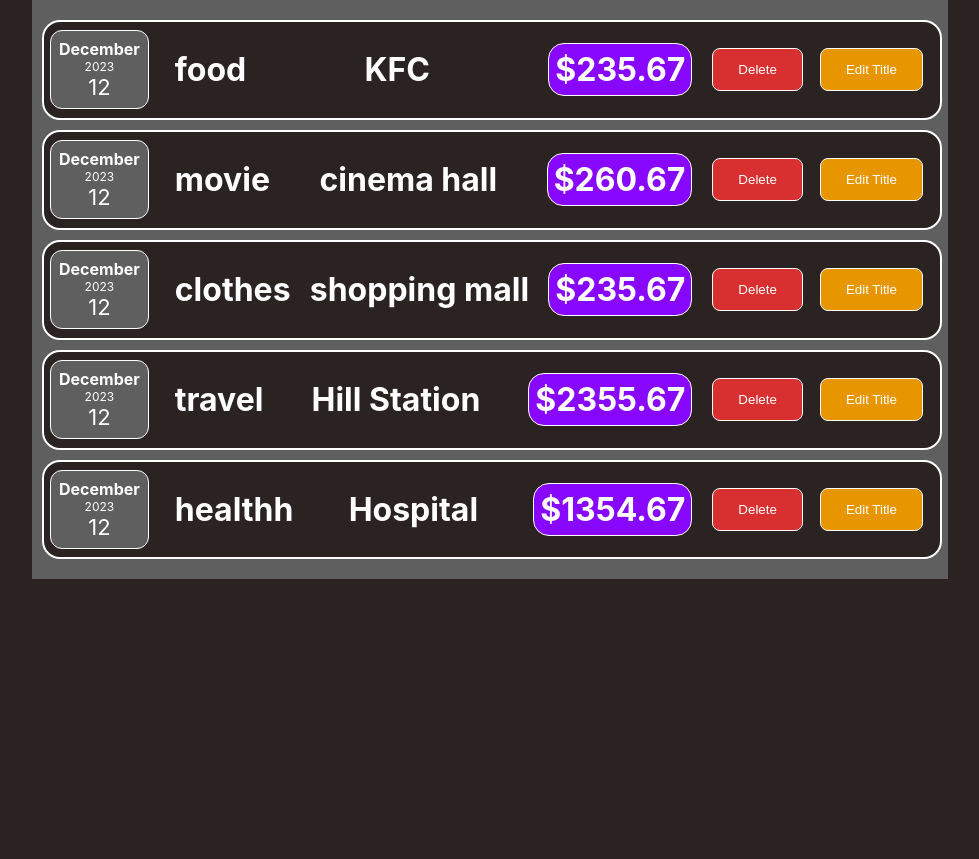
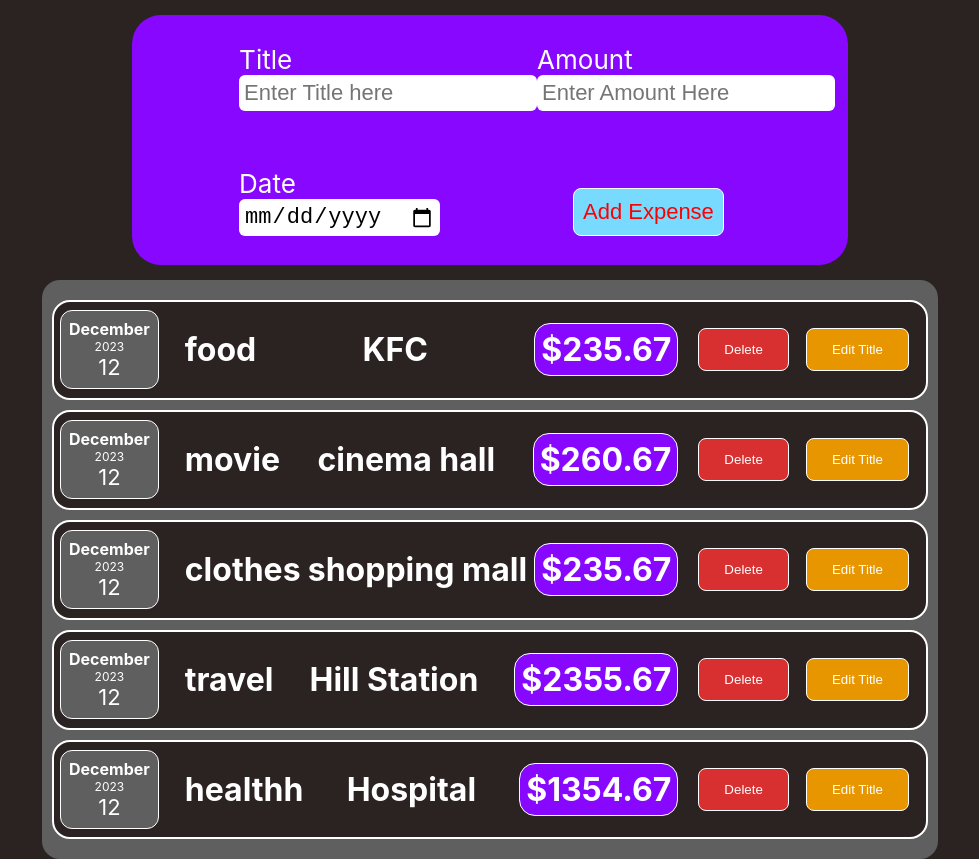
Before and after one commit to amant2904/React-Expense-tracker, a React (Create React App) app: page / in a window 1280 px wide. Shown: the whole page, without its empty margins (150-1129 px from the left). Before the commit the page ends 800 px from the top, so only its background shows below. Built offline with nearby package versions, Linux system fonts and the light colour scheme.

Commit message:
expense details form added

```diff
--- a/src/App.css
+++ b/src/App.css
@@ -1,15 +1,15 @@
+.all_code{
+  width: 70vw;
+  margin: auto;
+}
 .expense_items{
   background: rgb(95, 95, 95);
   padding: 10px;
-  width: 70vw;
+  width: 100%;
+  border-radius: 18px;
   /* position: absolute; */
   /* position: relative; */
   /* top: 50%;
   left: 50%; */
   /* transform: translate(-50%, -50%); */
-  margin: auto;
 }
-.header{
-  height: 100vh;
-  width: 100vw;
-}
--- a/src/App.js
+++ b/src/App.js
@@ -1,6 +1,7 @@
 import './App.css';
 import ExpenseItem from './components/Expenses/ExpenseItem.js';
 import Card from './components/UI/Card.js';
+import ExpenseForm from './components/Expenses/ExpenseForm';
 
 const App = () => {
   const expenses = [{
@@ -39,10 +40,13 @@ const App = () => {
     locationOfExpenditure: "Hospital"
   }]
   return (
-    <Card className="expense_items">
-      {expenses.map((expenses) => {
-        return <ExpenseItem date={expenses.date} item={expenses.item} amount={expenses.cost} locationOfExpenditure={expenses.locationOfExpenditure}></ExpenseItem>
-      })}
+    <Card className="all_code">
+      <ExpenseForm></ExpenseForm>
+      <Card className="expense_items">
+        {expenses.map((expenses) => {
+          return <ExpenseItem date={expenses.date} item={expenses.item} amount={expenses.cost} locationOfExpenditure={expenses.locationOfExpenditure}></ExpenseItem>
+        })}
+      </Card>
     </Card>
   );
 }
--- /dev/null
+++ b/src/components/Expenses/ExpenseForm.css
@@ -0,0 +1,53 @@
+.expense-form{
+    height: 250px;
+    width: 80%;
+    background-color: rgb(136, 8, 255);
+    margin: 15px auto;
+    border-radius: 29px;
+    display: flex;
+    flex-direction: column;
+    /* justify-content: center; */
+}
+.expense-form form{
+    height: 100%;
+    display: flex;
+    flex-direction: column;
+    justify-content: space-around;
+}
+.part_one{
+    display: flex;
+    justify-content: space-between;
+    margin: 5px auto;
+    width: 70%;
+}
+.part_two{
+    display: flex;
+    justify-content: space-between;
+    margin: 5px auto;
+    width: 70%;
+}
+.expense-form form label{
+    font-size: 26px;
+    margin: 0px 0px 5px 0px;
+    /* display: block; */
+    /* text-align: center; */
+}
+.expense-form form input{
+    font-size: 22px;
+    padding: 5px;
+    border: none;
+    border-radius: 6px;
+}
+.form_button{
+    align-self: flex-end;
+}
+.addExpense_btn{
+    margin: 0px 17px 0px 0px;
+    padding: 10px 9px;
+    border-radius: 8px;
+    border: 1px solid white;
+    color: rgb(255, 0, 0);
+    cursor: pointer;
+    background-color: #79daff;
+    font-size: 22px;
+}
--- /dev/null
+++ b/src/components/Expenses/ExpenseForm.js
@@ -0,0 +1,35 @@
+import React from "react";
+import Card from "../UI/Card";
+import './ExpenseForm.css'
+
+export default function ExpenseForm() {
+    const input_change = (event) => {
+        console.log(event.target.value);
+    }
+
+    return (
+        <Card className="expense-form">
+            <form action="/">
+                <div className="part_one">
+                    <div>
+                        <label htmlFor="title">Title</label><br />
+                        <input type="text" name="title" id="title" placeholder="Enter Title here" onChange={input_change} />
+                    </div>
+                    <div>
+                        <label htmlFor="amount">Amount</label><br />
+                        <input type="number" name="amount" id="amount" placeholder="Enter Amount Here" onChange={input_change} />
+                    </div>
+                </div>
+                <div className="part_two">
+                    <div>
+                        <label htmlFor="date">Date</label><br />
+                        <input type="date" name="date" id="date" onChange={input_change} />
+                    </div>
+                    <div className="form_button">
+                        <button className="addExpense_btn">Add Expense</button>
+                    </div>
+                </div>
+            </form>
+        </Card>
+    )
+}
--- a/src/components/UI/Card.js
+++ b/src/components/UI/Card.js
@@ -1,7 +1,7 @@
 import React from 'react'
 
 export default function Card(props) {
-    const classes = `card ${props.className}`
+    const classes = `${props.className}`
     return (
         <div className={classes}>{props.children}</div>
     )
--- a/src/index.css
+++ b/src/index.css
@@ -1,3 +1,6 @@
+*{
+ box-sizing: border-box;
+}
 body {
   margin: 0;
   font-family: -apple-system, BlinkMacSystemFont, 'Segoe UI', 'Roboto', 'Oxygen',
@@ -8,7 +11,6 @@ body {
   background-color: rgb(43, 34, 34);
   color: white;
 }
-
 code {
   font-family: source-code-pro, Menlo, Monaco, Consolas, 'Courier New',
     monospace;
```
